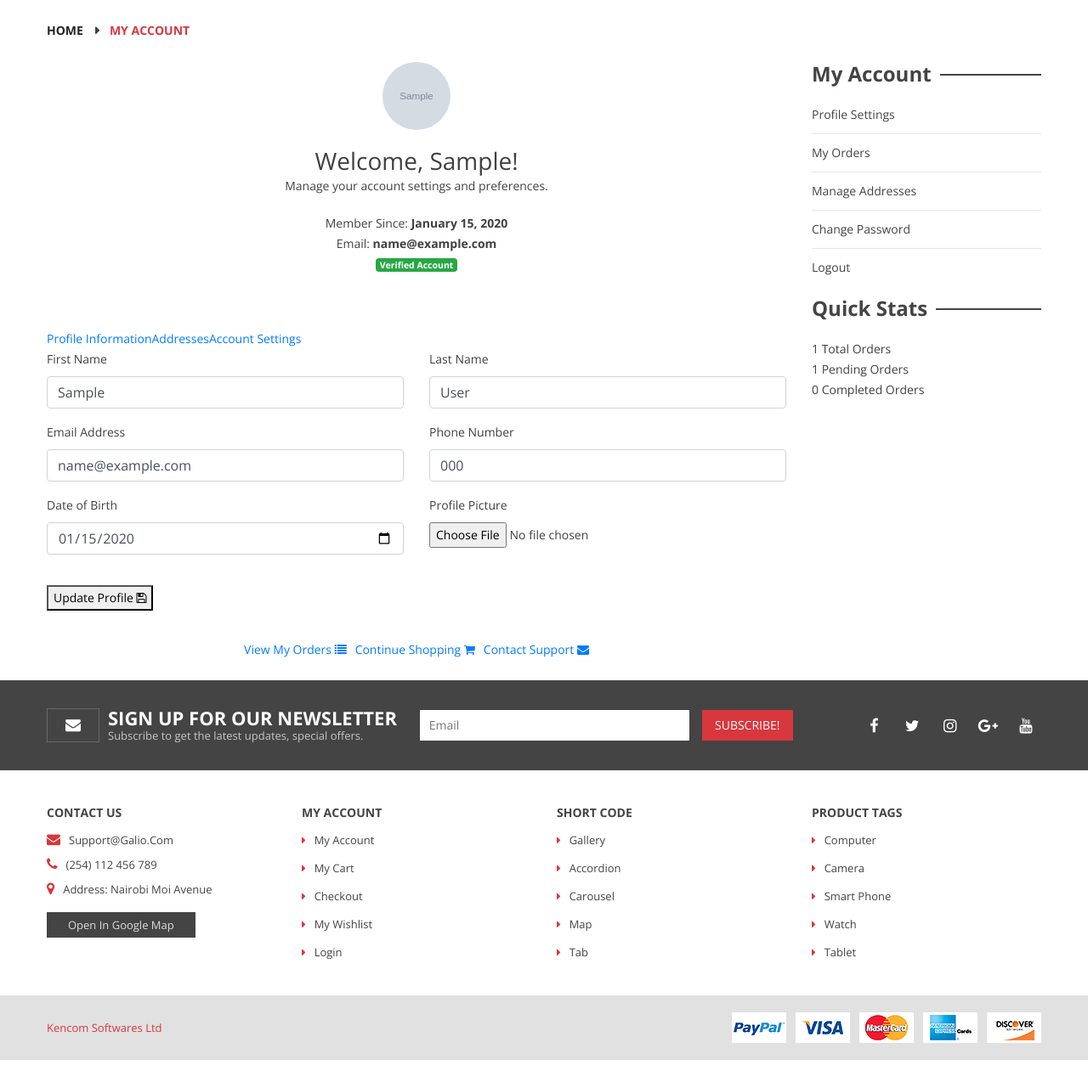
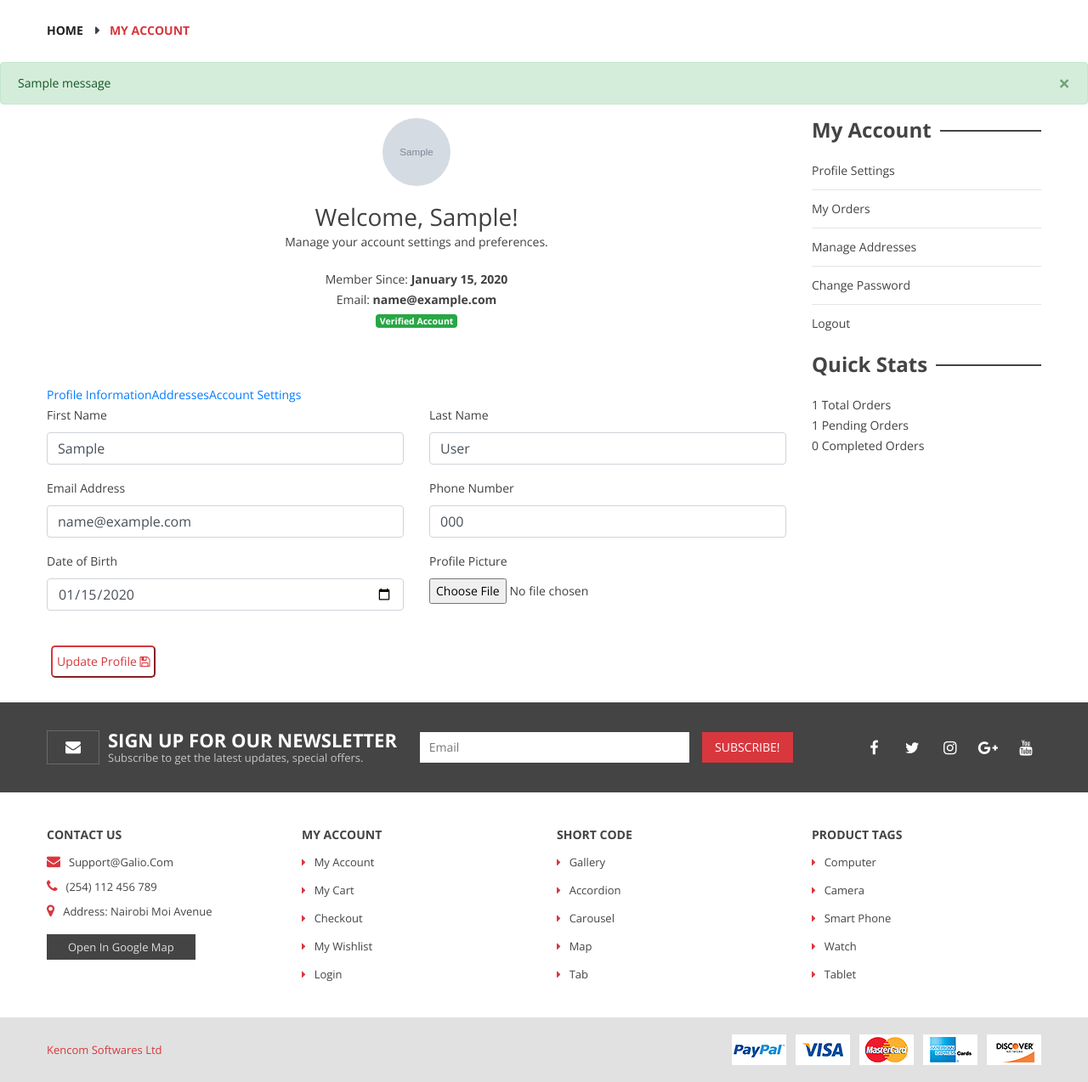
Before and after one commit to steve-ongera/galio, a Django app: page /account/profile/ in a window 1280 px wide. Shown: the part 248-1522 px from the top of the page at 85% size. Before the commit the page ends 1496 px from the top, so only its background shows below. Run offline with Django 5.2, Linux system fonts and the light colour scheme; a user stored in the database is signed in; tables that the repository leaves empty hold one stand-in row (values such as "Sample post"); grey boxes marked "Sample" are stand-in pictures; one stand-in notice (Sample message) is shown; some libraries are stand-ins or nearby versions.

Commit message:
made updtaes

```diff
--- a/ecommerce/forms.py
+++ b/ecommerce/forms.py
@@ -30,14 +30,7 @@ class BillingAddressForm(forms.Form):
         })
     )
 
-    company = forms.CharField(
-        max_length=100,
-        required=False,
-        widget=forms.TextInput(attrs={
-            'class': 'form-control',
-            'placeholder': 'Company Name'
-        })
-    )
+
 
     country = forms.CharField(
         max_length=100,
--- a/ecommerce/views.py
+++ b/ecommerce/views.py
@@ -244,8 +244,8 @@ def register_view(request):
 
         if not password:
             errors.append('Password is required')
-        elif len(password) < 8:
-            errors.append('Password must be at least 8 characters long')
+        elif len(password) < 6:
+            errors.append('Password must be at least 6 characters long')
 
         if password != password_confirm:
             errors.append('Passwords do not match')
@@ -279,7 +279,8 @@ def register_view(request):
                 email=email,
                 first_name=first_name,
                 last_name=last_name,
-                password=make_password(password)
+                password=make_password(password),
+                is_verified=True,
             )
 
             # Auto-login after registration
@@ -287,7 +288,7 @@ def register_view(request):
             if user:
                 login(request, user)
                 messages.success(request, f'Welcome {first_name}! Your account has been created successfully.')
-                return redirect('dashboard')  # Change to your desired redirect URL
+                return redirect('account_profile')
             else:
                 messages.success(request, 'Account created successfully! Please log in.')
                 return redirect('login')
--- a/templates/account/profile.html
+++ b/templates/account/profile.html
@@ -1,6 +1,22 @@
 {% extends "base.html" %}
 
 {% block content %}
+<style>
+    .buy-btn {
+       border-radius: 5px;
+       color: #d8373e;
+       background-color: #ffff;
+       border-color: #d8373e;
+       margin: 5px 5px 5px 5px;
+       padding:  5px 5px 5px 5px;
+    }
+
+    .buy-btn:hover{
+        background: #d8373e;
+        color:  #ffff ;
+        cursor: pointer;
+    }
+</style>
 <!-- breadcrumb area start -->
 <div class="breadcrumb-area">
     <div class="container">
@@ -19,6 +35,18 @@
     </div>
 </div>
 <!-- breadcrumb area end -->
+
+<!-- Display Messages -->
+                    {% if messages %}
+                        {% for message in messages %}
+                            <div class="alert alert-{{ message.tags }} alert-dismissible fade show" role="alert">
+                                {{ message }}
+                                <button type="button" class="close" data-dismiss="alert" aria-label="Close">
+                                    <span aria-hidden="true">&times;</span>
+                                </button>
+                            </div>
+                        {% endfor %}
+                    {% endif %}
 
 <!-- account profile wrapper start -->
 <div class="order-confirmation-wrapper">
@@ -116,7 +144,7 @@
                                                     </div>
                                                 </div>
                                                 <div class="mt-20">
-                                                    <button type="submit" class="buy-btn">
+                                                    <button type="submit"  class="buy-btn">
                                                         Update Profile <i class="fa fa-save"></i>
                                                     </button>
                                                 </div>
@@ -190,33 +218,6 @@
                 </div>
                 <!-- profile details section end -->
 
-                <!-- action buttons start -->
-                <div class="order-actions mt-34">
-                    <div class="row">
-                        <div class="col-lg-12">
-                            <div class="action-buttons text-center">
-                                <div class="quantity-cart-box d-flex align-items-center justify-content-center">
-                                    <div class="action_link">
-                                        <a class="buy-btn" href="{% url 'my_orders' %}">
-                                            View My Orders <i class="fa fa-list"></i>
-                                        </a>
-                                    </div>
-                                    <div class="action_link ml-10">
-                                        <a class="buy-btn" href="{% url 'index' %}">
-                                            Continue Shopping <i class="fa fa-shopping-cart"></i>
-                                        </a>
-                                    </div>
-                                    <div class="action_link ml-10">
-                                        <a class="buy-btn" href="{% url 'contact_us' %}">
-                                            Contact Support <i class="fa fa-envelope"></i>
-                                        </a>
-                                    </div>
-                                </div>
-                            </div>
-                        </div>
-                    </div>
-                </div>
-                <!-- action buttons end -->
             </div>
 
             <!-- sidebar start -->
```
Also changed, not shown: templates/account/orders.html (+1 -25 lines), templates/auth/register.html (+6 -6 lines).
